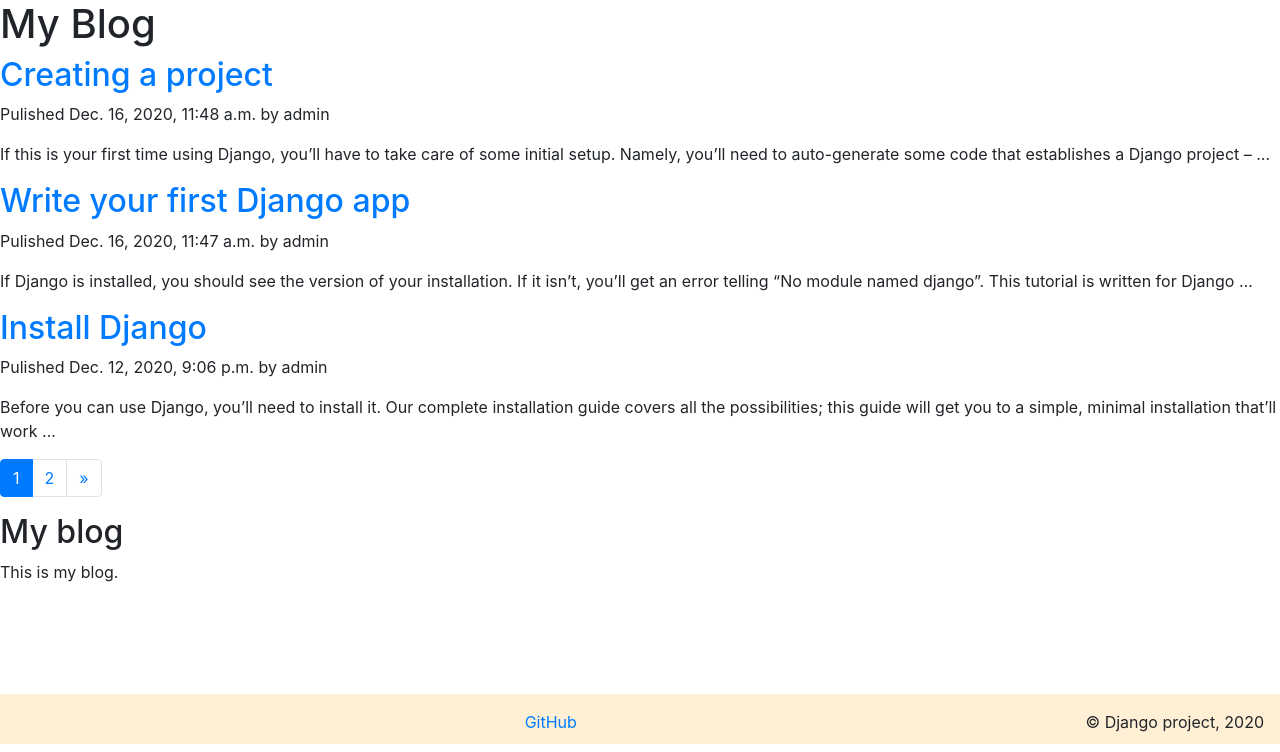
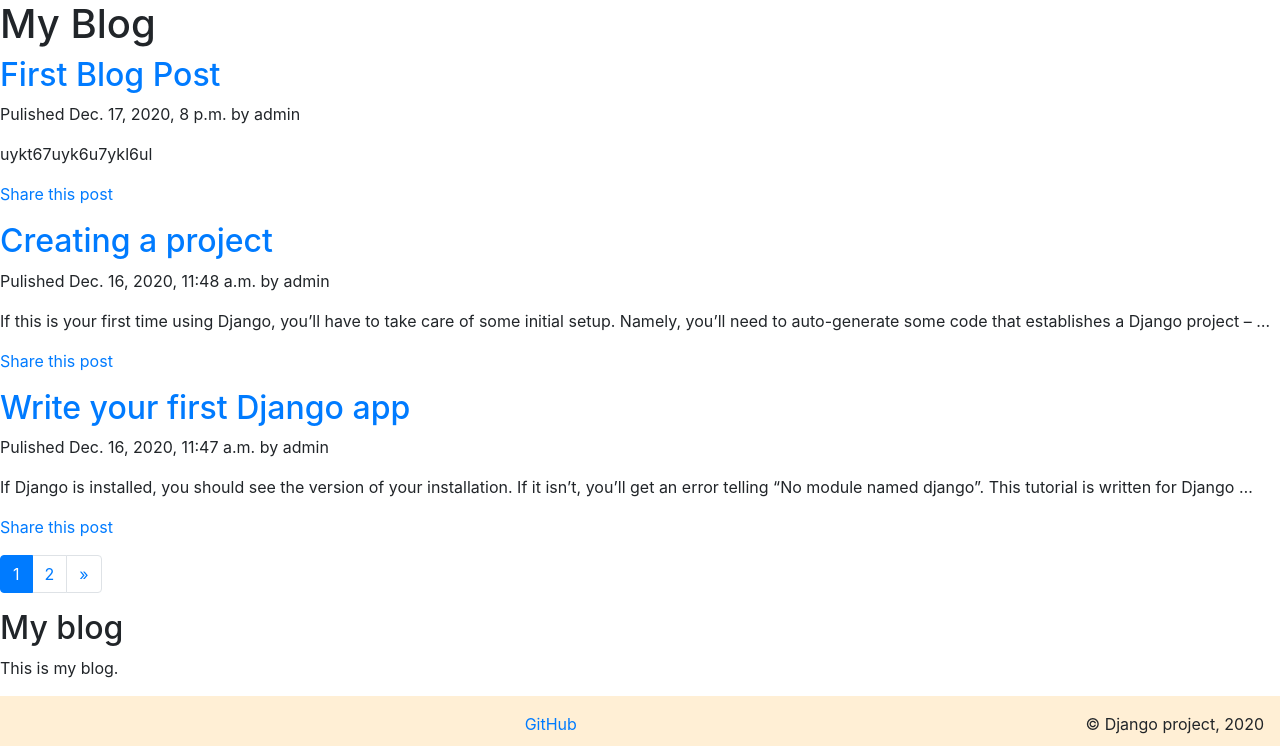
Before and after one commit to lb-dl/myblog, a Django app: page /myblog/ in a window 1280 px wide. Shown: the part 56-808 px from the top of the page. Run offline with Django 3.2, Linux system fonts and the light colour scheme; data comes from the database, SQL or seed files in the repository; some libraries are stand-ins or nearby versions.

Commit message:
sending e-mails with django; share a post

```diff
--- a/src/myblog/templates/blog/post/list.html
+++ b/src/myblog/templates/blog/post/list.html
@@ -10,6 +10,12 @@
                 Pulished {{post.publish}} by {{post.author}}
             </p>
             {{ post.body|truncatewords:30|linebreaks }}
+            <p>
+                <a href="{% url 'myblog:post_share' post.id %}">
+                    Share this post
+                </a>
+            </p>
+
         {% endfor %}
     {% include "blog/pagination.html" with page=posts %}
 
--- a/src/myblog/urls.py
+++ b/src/myblog/urls.py
@@ -9,4 +9,5 @@ urlpatterns = [
     # path('', views.PostList, name='post_list'),
     path('', views.PostListView.as_view(), name='post_list'),
     path('<int:year>/<int:month>/<int:day>/<slug:post>/', views.SinglePost, name='single_post'),
+    path('<int:post_id>/share', views.PostShare, name='post_share'),
     ]
--- a/src/myblog/views.py
+++ b/src/myblog/views.py
@@ -1,8 +1,12 @@
 from django.shortcuts import get_object_or_404, render
-from django.core.paginator import Paginator, EmptyPage, PageNotAnInteger
+# from django.core.paginator import Paginator, EmptyPage, PageNotAnInteger
 from django.views.generic import ListView
 
 from myblog.models import Post
+
+from .forms import EmailPostForm
+
+from django.core.mail import send_mail
 
 
 class PostListView(ListView):
@@ -37,3 +41,29 @@ def SinglePost(request, year, month, day, post):
         publish__day=day,
     )
     return render(request, 'blog/post/single.html', {'post': post})
+
+
+def PostShare(request, post_id):
+
+    # retrieve the post by id
+    post = get_object_or_404(Post, id=post_id, status='published')
+    sent = False
+    # check if the form is submitted
+    if request.method == 'POST':
+        # create a form instance using data from the request.POST
+        form = EmailPostForm(request.POST)
+        # validate form's fields
+        if form.is_valid():
+            cleaned_data = form.cleaned_data
+            # send email
+            post_url = request.build_absolute_uri(post.get_absolute_url())
+            subject = f"{cleaned_data['name']} recommends you to read" \
+                      f"{post.title}"
+            message = f"Read {post.title} at {post_url}\n\n]" \
+                      f"{cleaned_data['name']}\'s comments: {cleaned_data['comments']}"
+            send_mail(subject, message, 'lbdltest77@gmail.com', [cleaned_data['to']])
+            sent = True
+    else:
+        # having a Get request create a new form instance to display an empty form in the template
+        form = EmailPostForm
+    return render(request, 'blog/post/share.html', {'post': post, 'form': form, 'sent': sent})
```
Also changed, not shown: src/blog/settings.py (+14 -0 lines), src/myblog/forms.py (added, +8 -0 lines), src/myblog/templates/blog/post/share.html (added, +19 -0 lines), src/db.sqlite3.
